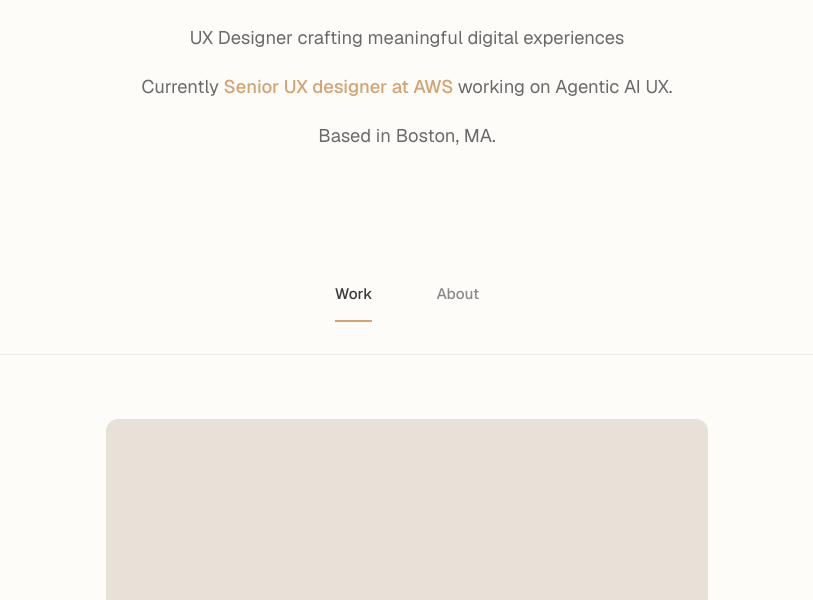
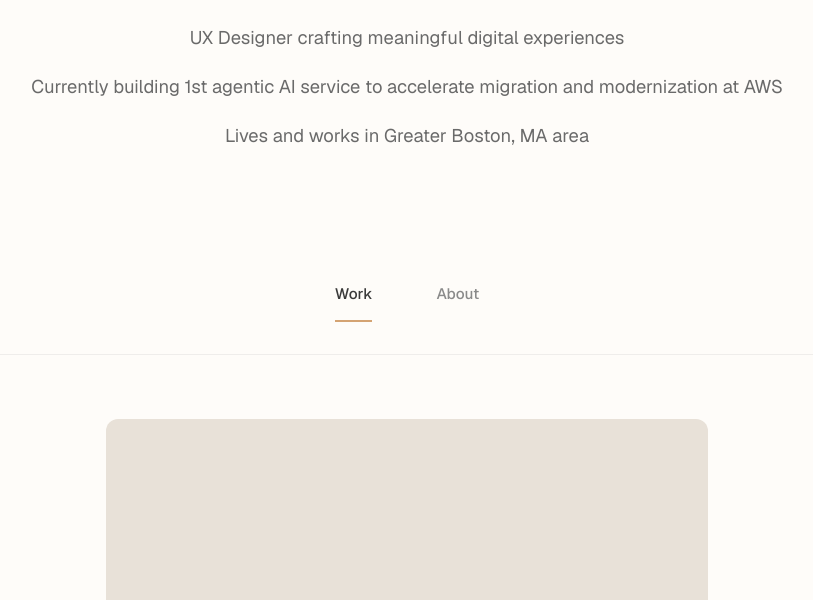
Before and after one commit to rochenc/portfolio-website, a plain HTML site: page index.html in a window 1280 px wide. Shown: the part 200-800 px from the top of the page, without its empty margins (233-1046 px from the left). Drawn offline with nearby package versions, Linux system fonts and the light colour scheme; sample sign-in values are in the browser's storage; a web font is replaced by a local one.

Commit message:
Update hero text, add AWS logo, improve about section layout with headshot placeholder

```diff
--- a/index.html
+++ b/index.html
@@ -17,8 +17,8 @@
             <h1 id="typingText">Hi, I'm Ruobing</h1>
             <div id="heroContent" style="opacity: 0; transition: opacity 0.6s ease-in-out;">
                 <p>UX Designer crafting meaningful digital experiences</p>
-                <p>Currently <a href="https://www.linkedin.com/in/ruobing-chen/" target="_blank" style="color: #d4a373; text-decoration: none; font-weight: 500;">Senior UX designer at AWS</a> working on Agentic AI UX.</p>
-                <p>Based in Boston, MA.</p>
+                <p>Currently building 1st agentic AI service to accelerate migration and modernization at AWS</p>
+                <p>Lives and works in Greater Boston, MA area</p>
             </div>
         </section>
 
```
Also changed, not shown: about.html (+5 -0 lines), aws-logo.svg (added).
